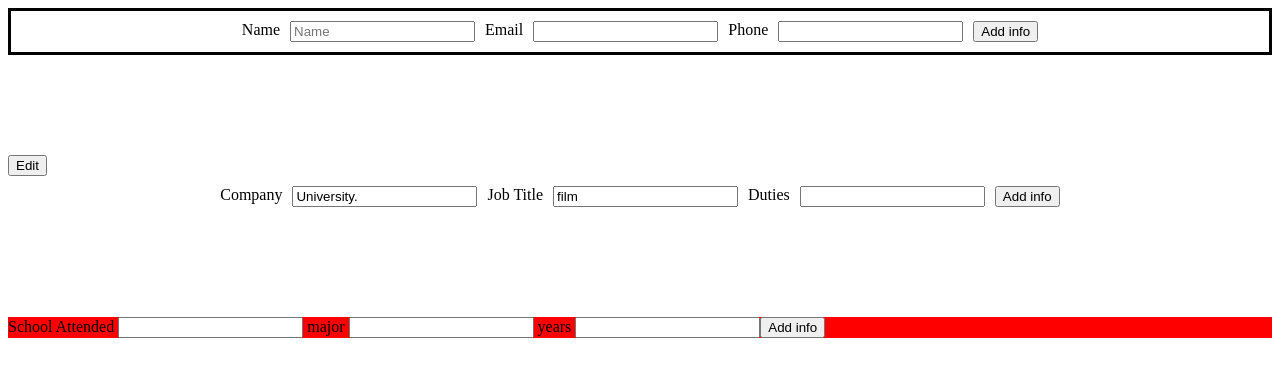
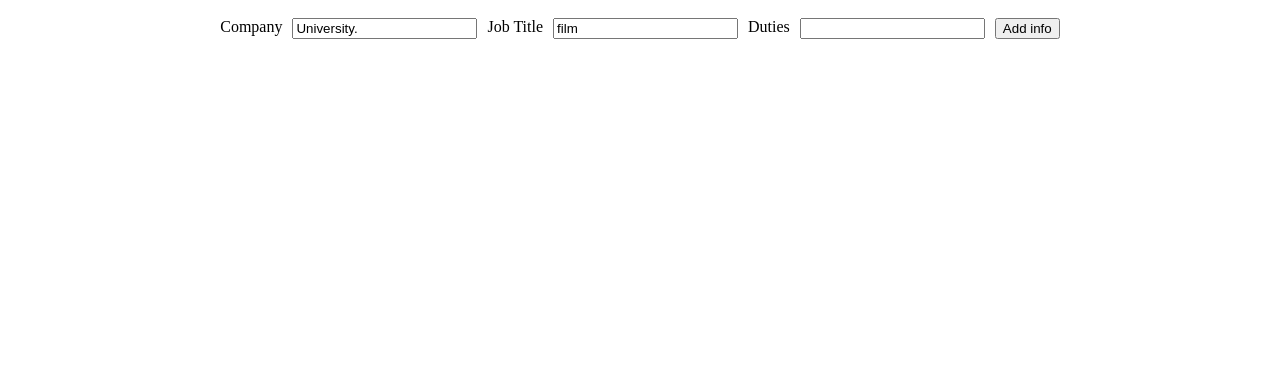
Before and after one commit to Sawaian/cv-project, a React (Create React App) app: page / in a window 1280 px wide. Shown: the top 376 px of the page. Built offline with nearby package versions, Linux system fonts and the light colour scheme.

Commit message:
There is probably a way to turn these comnponents into a singular class. I will makesome tests in private but will not see myself using them for this project.

```diff
--- a/src/Components/Education/index.js
+++ b/src/Components/Education/index.js
@@ -49,10 +49,6 @@ class Education extends Component {
         edit: true,
       })
       console.log("edit")
-    }
-
-    go(){
-      console.log("Brent sneakers")
     }
 
     handleDisplay = () =>{
--- a/src/Components/Experience/index.js
+++ b/src/Components/Experience/index.js
@@ -16,6 +16,7 @@ class Experience extends Component {
           employedFrom: '',
         },
         infoArray: [],
+        edit: false,
       }
     }
 
@@ -25,7 +26,6 @@ class Experience extends Component {
       })
       return this.state.jobs;
     }
-
 
 
     onSubmitInfo = (e) => {
@@ -39,19 +39,36 @@ class Experience extends Component {
           duties: '',
           }
         })
-        this.removeDisplay()
+        this.handleEdit()
+      }
+
+      handleEdit = () => {
+        this.setState({
+          edit: true,
+        })
+        console.log("edit")
       }
 
 
-    removeDisplay = () =>{
-      document.querySelector(".experience-form").style.display = "none";
-      // this.createEditButton();
-    }
-
+      handleDisplay = () =>{
+        this.setState({
+          edit: false,
+        })
+        console.log("Display")
+      }
 
     render(){
 
-      const { jobs, infoArray } = this.state;
+      const { jobs, infoArray, edit} = this.state;
+
+
+
+      if(edit){
+        return  <div> <button className="editButton" onClick={this.handleDisplay}> Edit </button>
+                       <Overview myInfo={infoArray} />
+
+                </div>
+       } else {
 
       return(
         <div>
@@ -82,10 +99,10 @@ class Experience extends Component {
             />
             <button type="submit">Add info</button>
           </form>
-          <Overview myInfo={infoArray} />
         </div>
       )
     };
+  }
     }
 
 
--- a/src/Components/GeneralInfo/index.js
+++ b/src/Components/GeneralInfo/index.js
@@ -99,7 +99,6 @@ class GeneralInfo extends Component {
           />
           <button type="submit">Add info</button>
         </form>
-        <button className="editButton" display="none" onSubmit={this.edit} > Edit </button>
         <Overview myInfo={infoArray} />
 
       </div>
--- a/src/Components/Main.js
+++ b/src/Components/Main.js
@@ -13,9 +13,9 @@ class Main extends Component {
 
   return (
     <>
-       <GeneralInfo />
+       {/* <GeneralInfo /> */}
        <Experience />
-       <Education />
+       {/* <Education />  */}
     </>
 
     )
```
